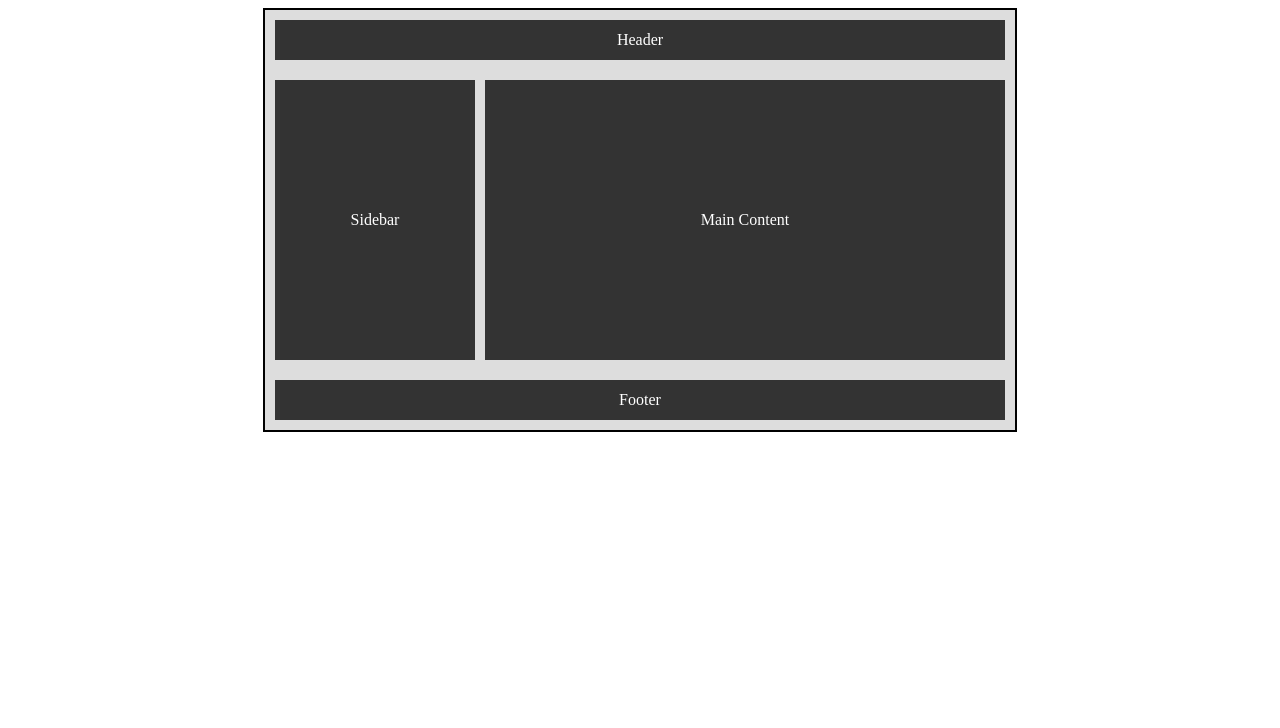
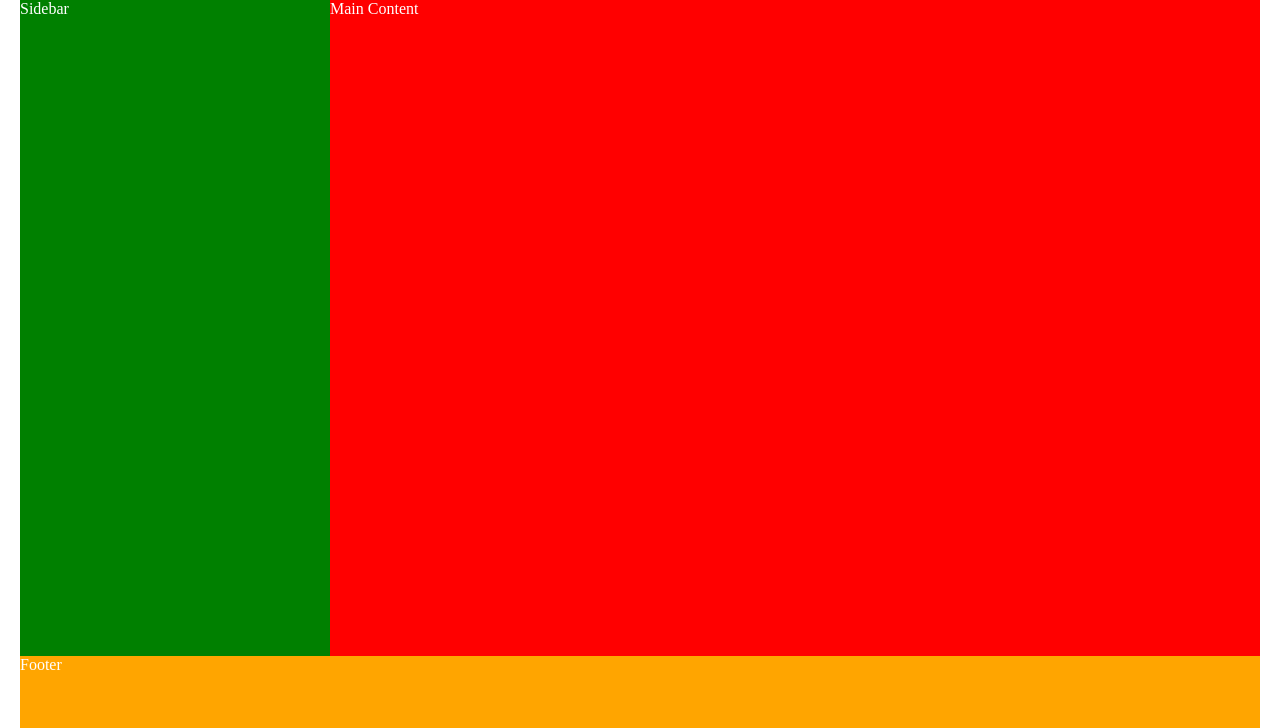
Before and after one commit to engineer-dilnawaz/grid-practice, a plain HTML site: page assignment/index.html in a window 1280 px wide. Shown: the part 92-820 px from the top of the page. Drawn offline with Linux system fonts and the light colour scheme.

Commit message:
Refactor HTML structure and update CSS for grid layout. Replaced div elements with semantic tags (header, main, aside, footer) and adjusted CSS grid properties for improved layout and styling.

```diff
--- a/assignment/index.html
+++ b/assignment/index.html
@@ -7,12 +7,9 @@
     <link rel="stylesheet" href="style.css" />
   </head>
   <body>
-    <h1>Target Layout</h1>
-    <div class="container">
-      <div class="header">Header</div>
-      <div class="sidebar">Sidebar</div>
-      <div class="main-content">Main Content</div>
-      <div class="footer">Footer</div>
-    </div>
+    <header>Header</header>
+    <main>Main Content</main>
+    <aside>Sidebar</aside>
+    <footer>Footer</footer>
   </body>
 </html>
--- a/assignment/style.css
+++ b/assignment/style.css
@@ -1,54 +1,40 @@
-body {
-  margin: 20px;
-  display: flex;
-  align-items: center;
-  justify-content: center;
-  flex-direction: column;
+html {
+  height: 100%;
 }
 
-.container {
-  border: 2px solid;
-  background-color: #ddd;
+body {
   display: grid;
-  grid-template-columns: 200px 300px 1fr 200px;
-  grid-template-rows: 10% 1fr 10%;
-  padding: 10px;
-  /* gap: 20px; */
-  column-gap: 10px;
-  row-gap: 20px;
-  height: 400px;
+  margin: 20px;
+  height: 100%;
+  grid-template-columns: [col-1-start]1fr [col-1-end col-2-start]3fr [col-2-end];
+  grid-template-rows: 4.5rem auto 4.5rem;
 }
 
-.header {
-  background-color: #333;
-  grid-column-start: 1;
-  grid-column-end: -1;
+header {
+  background-color: blue;
   color: white;
-  text-align: center;
-  align-content: center;
+  grid-column-start: col-1-start;
+  grid-column-end: col-2-end;
 }
 
-.sidebar {
-  background-color: #333;
+main {
+  background-color: red;
   color: white;
-  align-content: center;
-  text-align: center;
+  grid-column-start: col-2-start;
+  grid-column-end: span 1;
 }
 
-.main-content {
-  background-color: #333;
-  grid-column-start: 2;
-  grid-column-end: -1;
+aside {
+  background-color: green;
   color: white;
-  align-content: center;
-  text-align: center;
+  grid-column-start: col-1-start;
+  grid-row-start: 2;
+  grid-row-end: 3;
 }
 
-.footer {
-  background-color: #333;
-  grid-column-start: 1;
-  grid-column-end: -1;
+footer {
+  background-color: orange;
   color: white;
-  align-content: center;
-  text-align: center;
+  grid-column-start: col-1-start;
+  grid-column-end: col-2-end;
 }
```
